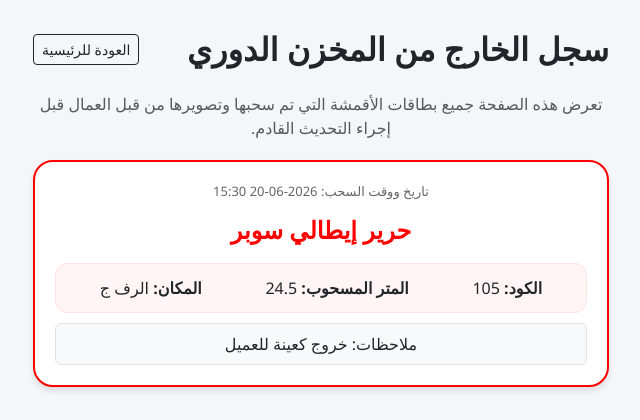
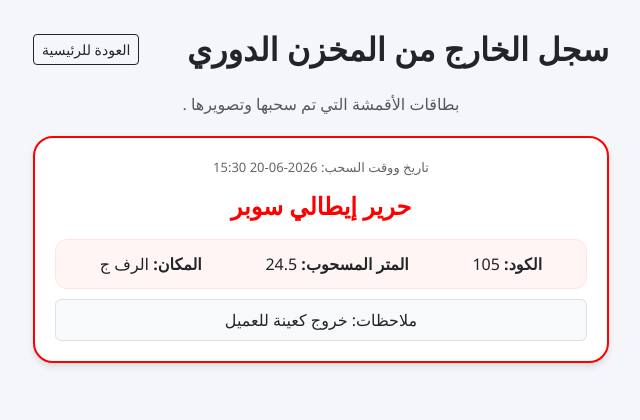
Before and after one commit to abdulrahmane006/Zagzoog-Store, a Flask app: page /admin in a window 1280 px wide. Shown: the top 420 px of the page, without its empty margins (319-959 px from the left). Run offline with Flask 3, Linux system fonts and the light colour scheme.

Commit message:
Update description text in admin.html

```diff
--- a/templates/admin.html
+++ b/templates/admin.html
@@ -22,7 +22,7 @@
         <a href="/" class="btn btn-outline-dark btn-sm">العودة للرئيسية</a>
     </div>
 
-    <p class="text-muted text-center">تعرض هذه الصفحة جميع بطاقات الأقمشة التي تم سحبها وتصويرها من قبل العمال قبل إجراء التحديث القادم.</p>
+    <p class="text-muted text-center"> بطاقات الأقمشة التي تم سحبها وتصويرها .</p>
 
     <div id="adminLogArea">
         {% if out_products %}
```
